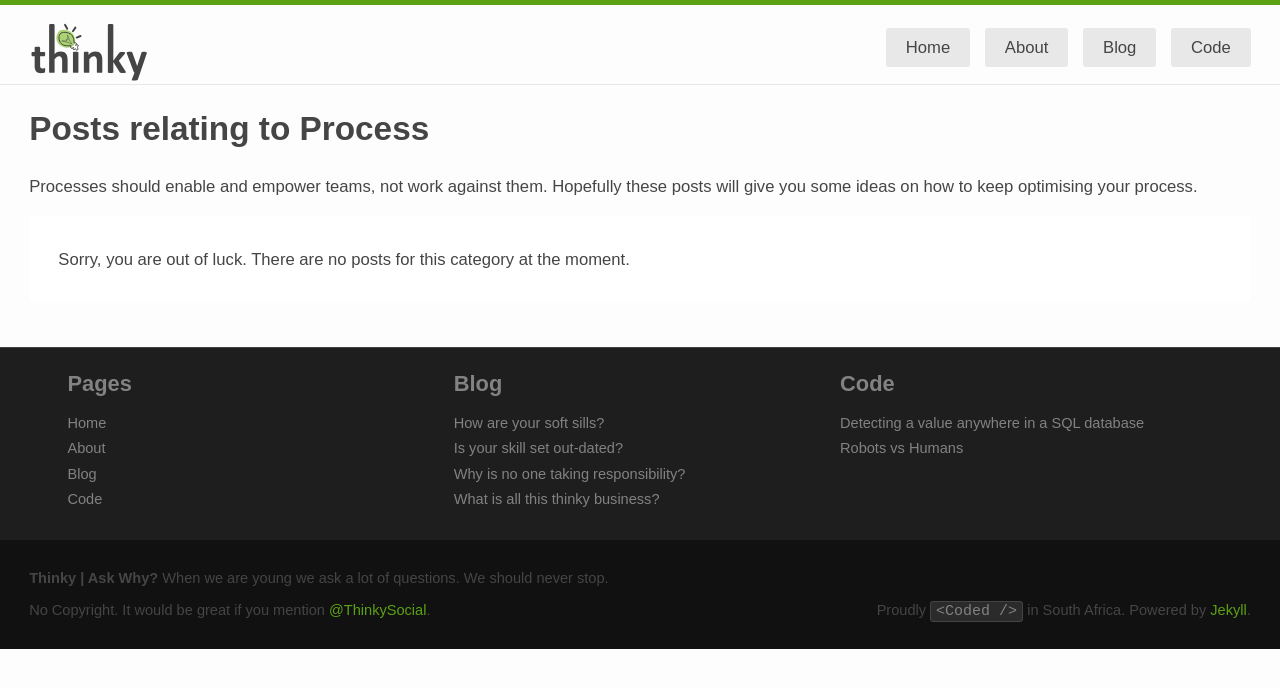
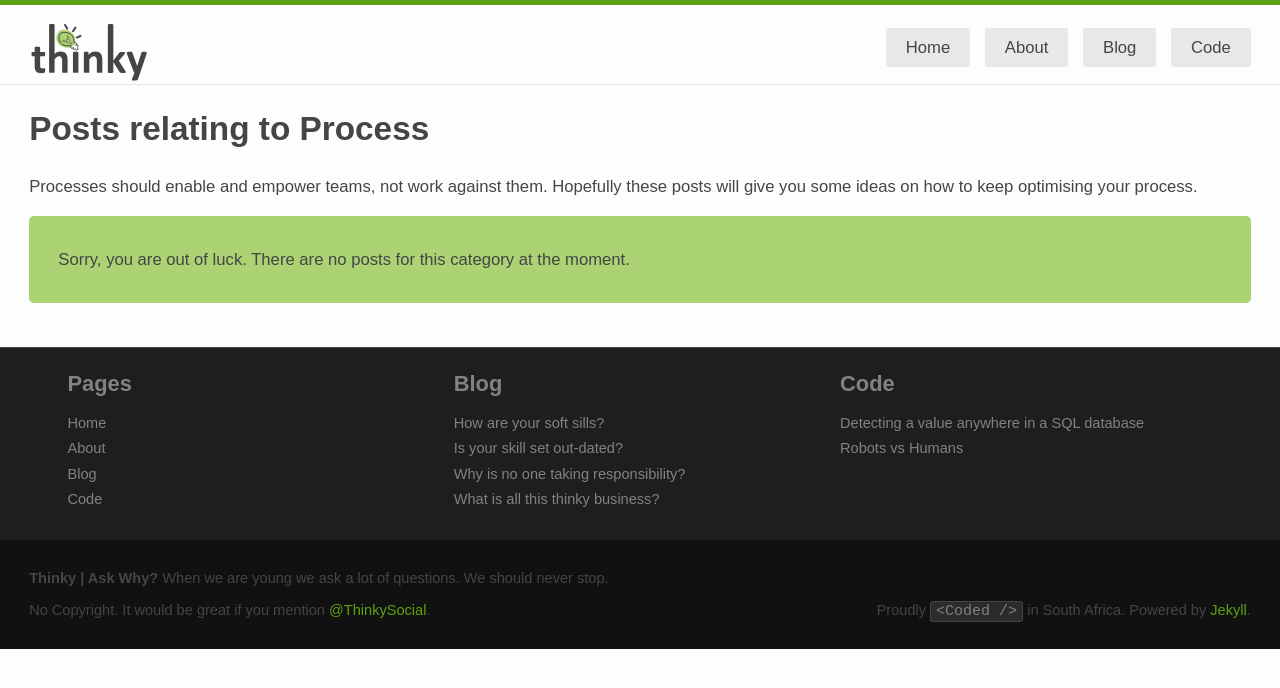
Before and after one commit to cbillowes/thinky, a Jekyll site: the page built from categories/process.md, in a window 1280 px wide. Shown: the top 688 px of the page. Built offline with Jekyll 4.4.1, drawn with Linux system fonts in a browser that asks for light colours.

Commit message:
Fixed empty posts styling.

```diff
--- a/_layouts/posts-by-category.html
+++ b/_layouts/posts-by-category.html
@@ -25,7 +25,7 @@ layout: default
   {% endfor %}
 </ul>
 {% if has_category == false %}
-  <p class="highlight">Sorry, you are out of luck. There are no posts for this category at the moment.</p>
+  <p class="empty">Sorry, you are out of luck. There are no posts for this category at the moment.</p>
 {% endif %}
 
 {% assign current_category = nil %}
--- a/_sass/_layout.scss
+++ b/_sass/_layout.scss
@@ -331,10 +331,10 @@
   }
 }
 
-.highlight {
+.empty {
   -webkit-border-radius: 5px;
   -moz-border-radius: 5px;
   border-radius: 5px;
-  background-color: $grey-color-light;
+  background-color: $brand-color-light;
   padding: $spacing-unit;
 }
```
